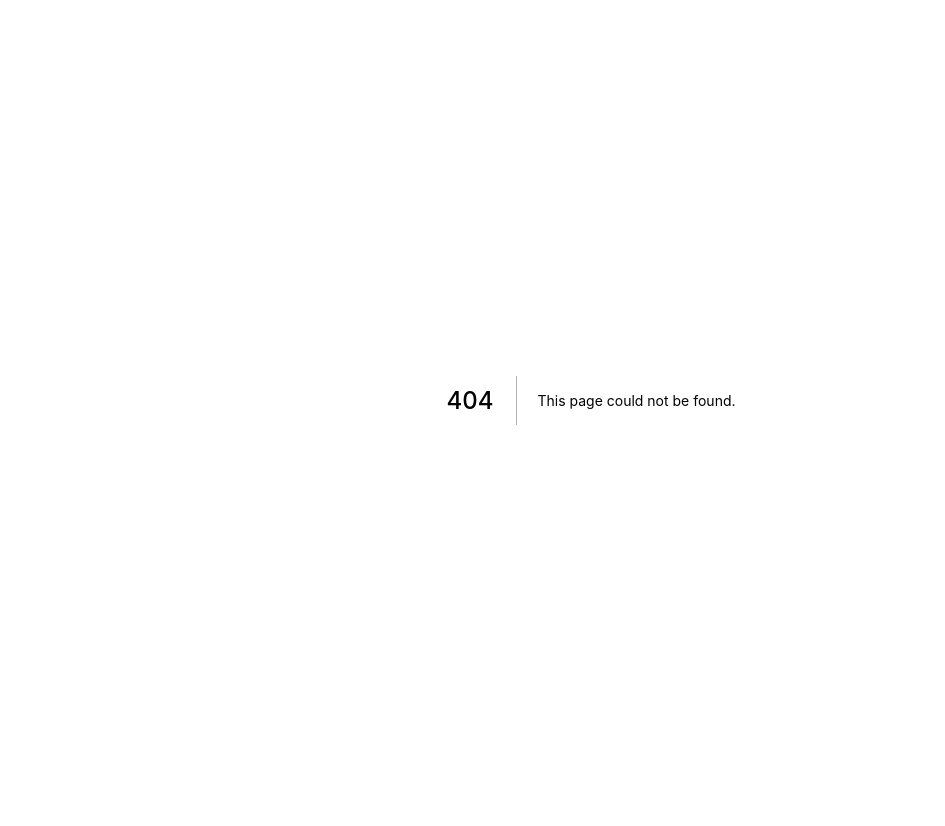
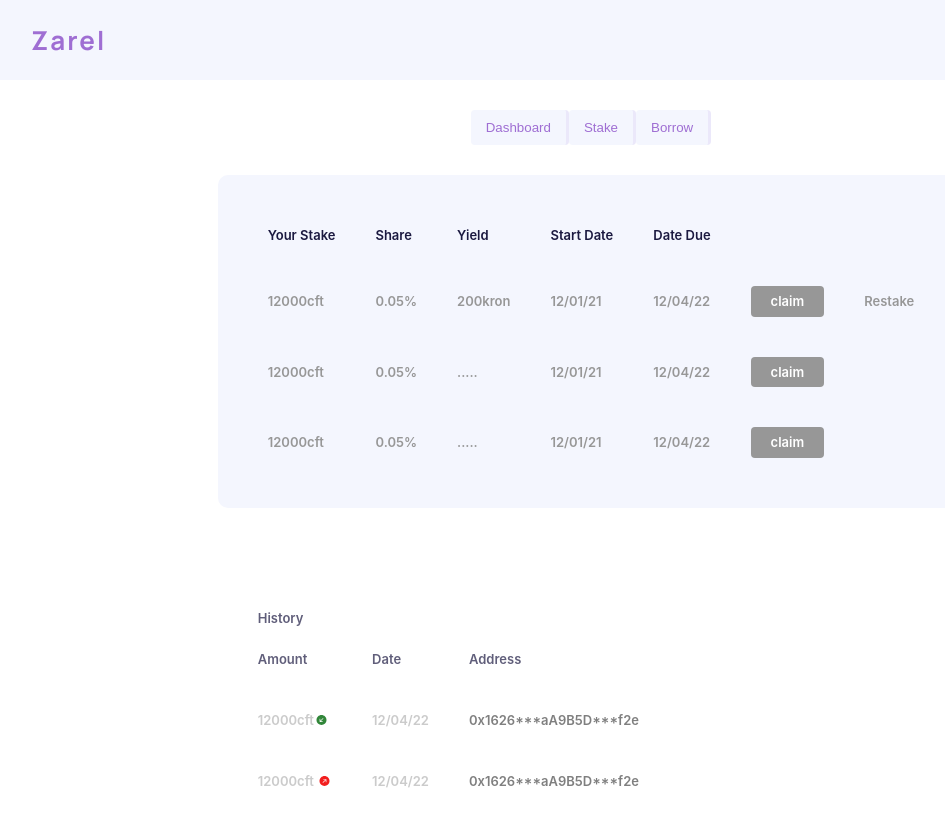
Before and after one commit to greatsamist/Zarel-Hedera.Hashgraph, a Next.js app in the folder frontend/: page /dashboard in a window 1280 px wide. Before the commit this address had no page. Shown: the top 826 px of the page, without its empty margins (49-994 px from the left). Before the commit the page ends 800 px from the top, so only its background shows below. Built offline with nearby package versions, Linux system fonts and the light colour scheme.

Commit message:
Dashboard, staking and borow page

```diff
--- a/frontend/components/Homepage.js
+++ b/frontend/components/Homepage.js
@@ -1,6 +1,7 @@
 import React from "react";
 import styles from "../styles/Homepage.module.scss";
 import Image from "next/image";
+import Link from "next/link";
 
 export default function Homepage() {
   return (
@@ -11,7 +12,9 @@ export default function Homepage() {
             Increase your earnings by staking tokens and receive annual
             percentage yield (APY) in return 💰
           </p>
-          <button className={styles.heroBtn}>Connect wallet</button>
+          <Link href="/dashboard">
+            <button className={styles.heroBtn}>Connect wallet</button>
+          </Link>
         </div>
         <div className={styles.heroImg}>
           <img src="/iPhone13Mockup.svg" width={300} height={350} />
--- /dev/null
+++ b/frontend/components/Nav.js
@@ -0,0 +1,22 @@
+import React from "react";
+import styles from "../styles/nav.module.scss";
+import Link from "next/link";
+function Nav() {
+  return (
+    <div>
+      <div className={styles.card}>
+        <Link href="/dashboard">
+          <button className={styles.item}>Dashboard</button>
+        </Link>
+        <Link href="/Stake">
+          <button className={styles.item}>Stake</button>
+        </Link>
+        <Link href="/Borrow">
+          <button className={styles.item}>Borrow</button>
+        </Link>
+      </div>
+    </div>
+  );
+}
+
+export default Nav;
--- /dev/null
+++ b/frontend/pages/dashboard.js
@@ -0,0 +1,91 @@
+import React from "react";
+import Header from "../components/Header";
+import Nav from "../components/Nav";
+import styles from "../styles/dashboard.module.scss";
+
+const Dashboard = () => {
+  return (
+    <div>
+      <Header />
+      <div className={styles.root}>
+        <Nav />
+
+        <div className={styles.table_container}>
+          <table className={styles.table}>
+            <thead className={styles.head}>
+              <tr>
+                <td>Your Stake</td>
+                <td>Share</td>
+                <td>Yield</td>
+                <td>Start Date</td>
+                <td>Date Due</td>
+                <td></td>
+                <td></td>
+              </tr>
+            </thead>
+            <tbody>
+              <tr>
+                <td>12000cft</td>
+                <td>0.05%</td>
+                <td>200kron</td>
+                <td>12/01/21</td>
+                <td>12/04/22</td>
+                <td className={styles.claim}>claim</td>
+                <td className={styles.restake}>Restake</td>
+              </tr>
+
+              <tr>
+                <td>12000cft</td>
+                <td>0.05%</td>
+                <td>.....</td>
+                <td>12/01/21</td>
+                <td>12/04/22</td>
+                <td className={styles.claim}>claim</td>
+              </tr>
+              <tr>
+                <td>12000cft</td>
+                <td>0.05%</td>
+                <td>.....</td>
+                <td>12/01/21</td>
+                <td>12/04/22</td>
+                <td className={styles.claim}>claim</td>
+              </tr>
+            </tbody>
+          </table>
+        </div>
+        <div>
+          <table className={styles.History_Table}>
+            <caption className={styles.caption}>History</caption>
+            <thead className={styles.history_head}>
+              <tr>
+                <td>Amount</td>
+                <td>Date</td>
+                <td>Address</td>
+              </tr>
+            </thead>
+            <tbody>
+              <tr>
+                <td>
+                  12000cft
+                  <img src="/incoming.svg" width={15} height={10} />
+                </td>
+                <td>12/04/22</td>
+                <td className={styles.addr}>0x1626***aA9B5D***f2e</td>
+              </tr>
+
+              <tr>
+                <td>
+                  12000cft <img src="/outgoing.svg" width={15} height={10} />
+                </td>
+                <td>12/04/22</td>
+                <td className={styles.addr}>0x1626***aA9B5D***f2e</td>
+              </tr>
+            </tbody>
+          </table>
+        </div>
+      </div>
+    </div>
+  );
+};
+
+export default Dashboard;
--- a/frontend/pages/index.js
+++ b/frontend/pages/index.js
@@ -2,8 +2,8 @@ import Head from "next/head";
 import Footer from "../components/Footer";
 import Header from "../components/Header";
 import Homepage from "../components/Homepage";
-
 import styles from "../styles/Home.module.scss";
+// import Dashboard from "./dashboard";
 
 export default function Home() {
   return (
@@ -18,6 +18,7 @@ export default function Home() {
       </Head>
 
       <Header />
+
       <main className={styles.main}>
         <Homepage />
       </main>
--- a/frontend/styles/Homepage.module.scss
+++ b/frontend/styles/Homepage.module.scss
@@ -33,6 +33,7 @@
   border-style: none;
   background: #9f6ed3;
   border-radius: 3px;
+  cursor: pointer;
 }
 
 .sectionHeadings {
--- /dev/null
+++ b/frontend/styles/borrow.module.scss
@@ -0,0 +1,62 @@
+.root {
+  margin: 3rem auto;
+  width: 60%;
+  font-size: small;
+  font-weight: 600;
+  font-weight: 800;
+}
+.container {
+  background: #9f6ed30d;
+  box-shadow: 0px 4px 4px #9f6ed31f;
+  border-radius: 10px;
+  color: #00000080;
+  padding: 5rem;
+}
+.contain {
+  display: flex;
+  place-content: space-between;
+}
+.list {
+  width: 80%;
+  padding: 1rem;
+  margin: 0 3rem;
+  outline: none;
+  border: none;
+  background-color: #ffffff;
+  color: #00000080;
+}
+.amount {
+  width: 80%;
+  padding: 1rem;
+  margin: 3rem;
+  background: #97979763;
+  border-radius: 10px;
+  border: none;
+  color: #fff;
+  outline: none;
+}
+.calculate {
+  outline: none;
+  border: none;
+  background: #9f6ed31f;
+  border-radius: 10px;
+  color: #00000080;
+  padding: 1rem 2rem;
+  cursor: pointer;
+}
+
+.apply {
+  width: fit-content;
+  border: none;
+  color: #fff;
+  margin: 1rem;
+  padding: 1rem 3rem;
+  outline: none;
+  background: #8bc992;
+  border-radius: 1rem;
+  cursor: pointer;
+}
+.applyBTN {
+  display: flex;
+  place-content: center;
+}
--- /dev/null
+++ b/frontend/styles/dashboard.module.scss
@@ -0,0 +1,53 @@
+.root {
+  margin: 3rem auto;
+  width: fit-content;
+  font-size: small;
+  font-weight: 600;
+}
+
+.claim:hover {
+  background: #9f6ed3;
+  color: #fff;
+}
+.claim {
+  padding: 0.5rem 2rem;
+  border-radius: 0.4rem;
+  cursor: pointer;
+  background: #979797;
+  color: #fff;
+}
+.restake:hover {
+  color: #9f6ed3;
+  background: #dae1fd;
+  padding: 0.5rem 2rem;
+  border-radius: 0.4rem;
+  cursor: pointer;
+}
+.table {
+  border-spacing: 4rem;
+  background: #f4f6fe;
+  color: #979797;
+  padding: 1rem;
+  border-radius: 1rem;
+}
+.head {
+  color: #1b1940;
+}
+
+.History_Table {
+  border-spacing: 4rem;
+  margin-top: 10rem;
+  color: #97979780;
+}
+.caption {
+  text-align: left;
+  margin-bottom: -2rem;
+  color: #1b1940b2;
+  margin-left: 4rem;
+}
+.history_head {
+  color: #1b1940b2;
+}
+.addr {
+  color: #00000080;
+}
--- /dev/null
+++ b/frontend/styles/nav.module.scss
@@ -0,0 +1,19 @@
+.card {
+  display: flex;
+  place-content: center;
+  margin: 3rem;
+}
+.item {
+  background: #f4f6fe;
+  color: #9f6ed3;
+  border: none;
+  padding: 1rem 1.5rem;
+  border-right: 3px solid #9f6ed31a;
+  border-radius: 0.4rem;
+  cursor: pointer;
+  outline: none;
+}
+.item:active {
+  background: #9f6ed3;
+  color: #fff;
+}
--- /dev/null
+++ b/frontend/styles/stake.module.scss
@@ -0,0 +1,61 @@
+.root {
+  margin: 3rem auto;
+  width: 60%;
+  font-size: small;
+  font-weight: 600;
+  font-weight: 800;
+}
+.container {
+  background: #9f6ed30d;
+  box-shadow: 0px 4px 4px #9f6ed31f;
+  border-radius: 10px;
+  color: #00000080;
+  padding: 5rem;
+}
+.list,
+.amount {
+  width: 100%;
+  padding: 1rem;
+  outline: none;
+  border: none;
+  background-color: #ffffff;
+  color: #00000080;
+}
+.amount {
+  margin: 5rem 0;
+  display: flex;
+  place-content: space-between;
+}
+.placeholder,
+.max {
+  border: none;
+  background: none;
+  outline: none;
+}
+.max {
+  cursor: pointer;
+  color: inherit;
+}
+.days {
+  width: fit-content;
+  border: none;
+  color: inherit;
+  margin: 1rem;
+  padding: 1rem;
+  outline: none;
+  background: #fff;
+}
+.stake {
+  width: fit-content;
+  border: none;
+  color: #fff;
+  margin: 1rem;
+  padding: 1rem 3rem;
+  outline: none;
+  background: #8bc992;
+  border-radius: 1rem;
+}
+.stakeBTN {
+  display: flex;
+  place-content: center;
+}
```
Also changed, not shown: frontend/pages/Borrow.js (added, +36 -0 lines), frontend/pages/Stake.js (added, +42 -0 lines), frontend/public/incoming.svg (added), frontend/public/outgoing.svg (added).
